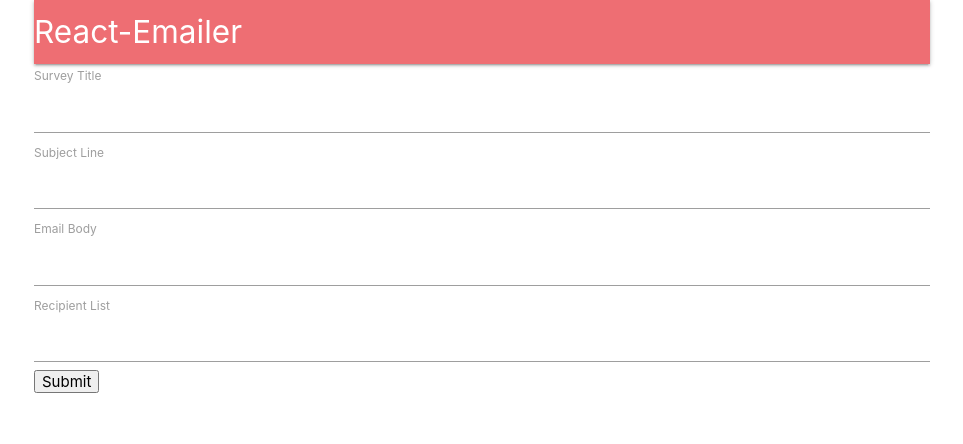
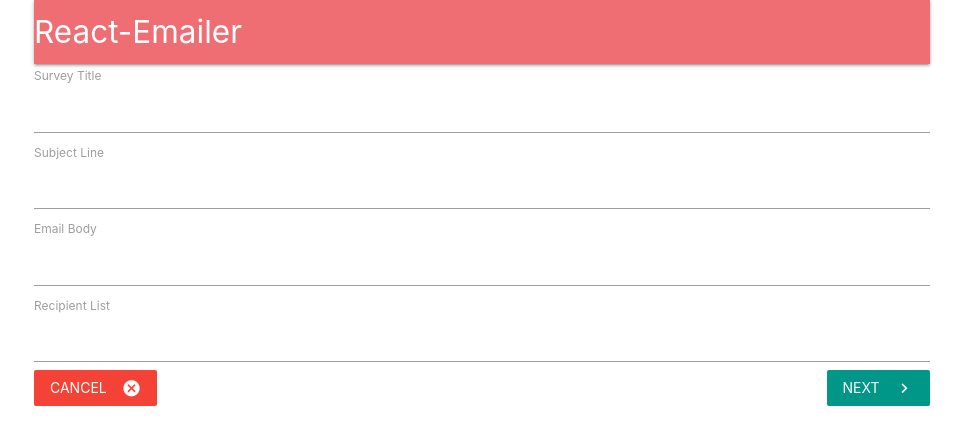
Before and after one commit to sferenchak/React-Emailer, a React (Create React App) app in the folder client/: page /surveys/new in a window 1280 px wide. Shown: the top 444 px of the page, without its empty margins (158-1121 px from the left). Built offline with nearby package versions, Linux system fonts and the light colour scheme; no server answers.

Commit message:
Style the form

```diff
--- a/client/src/components/surveys/SurveyForm.js
+++ b/client/src/components/surveys/SurveyForm.js
@@ -1,6 +1,7 @@
 // SurveyForm shows a form for a user to add input
 import React, { Component } from 'react';
 import { reduxForm, Field } from 'redux-form';
+import { Link } from 'react-router-dom';
 import SurveyField from './SurveyField';
 
 const FIELDS = [
@@ -34,7 +35,13 @@
 					})}
 				>
 					{this.renderFields()}
-					<button type='submit'>Submit</button>
+					<Link to='/surveys' className='red btn-flat white-text'>
+						Cancel<i className='material-icons right'>cancel</i>
+					</Link>
+					<button className='teal btn-flat right white-text' type='submit'>
+						Next
+						<i className='material-icons right'>navigate_next</i>
+					</button>
 				</form>
 			</div>
 		);
```
